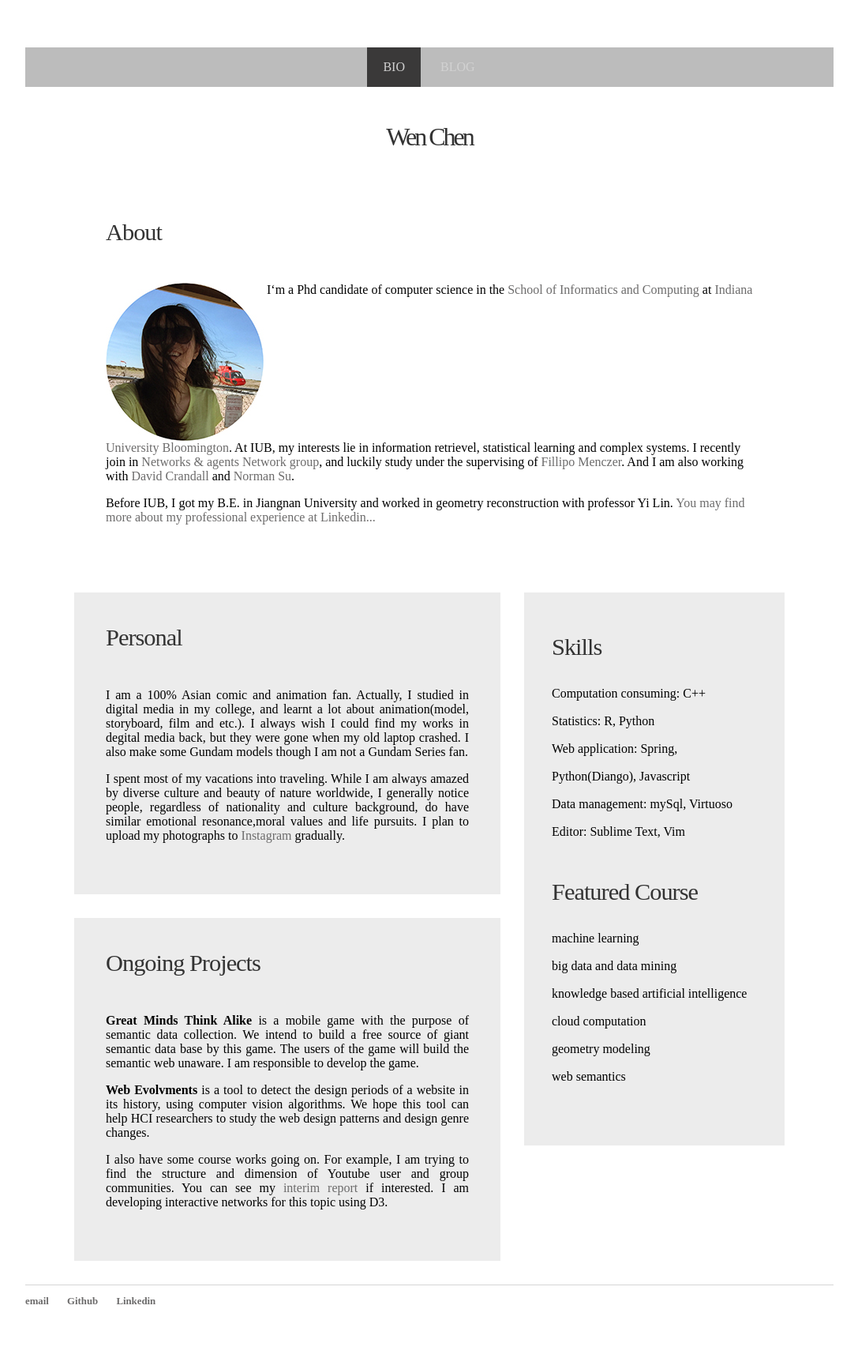
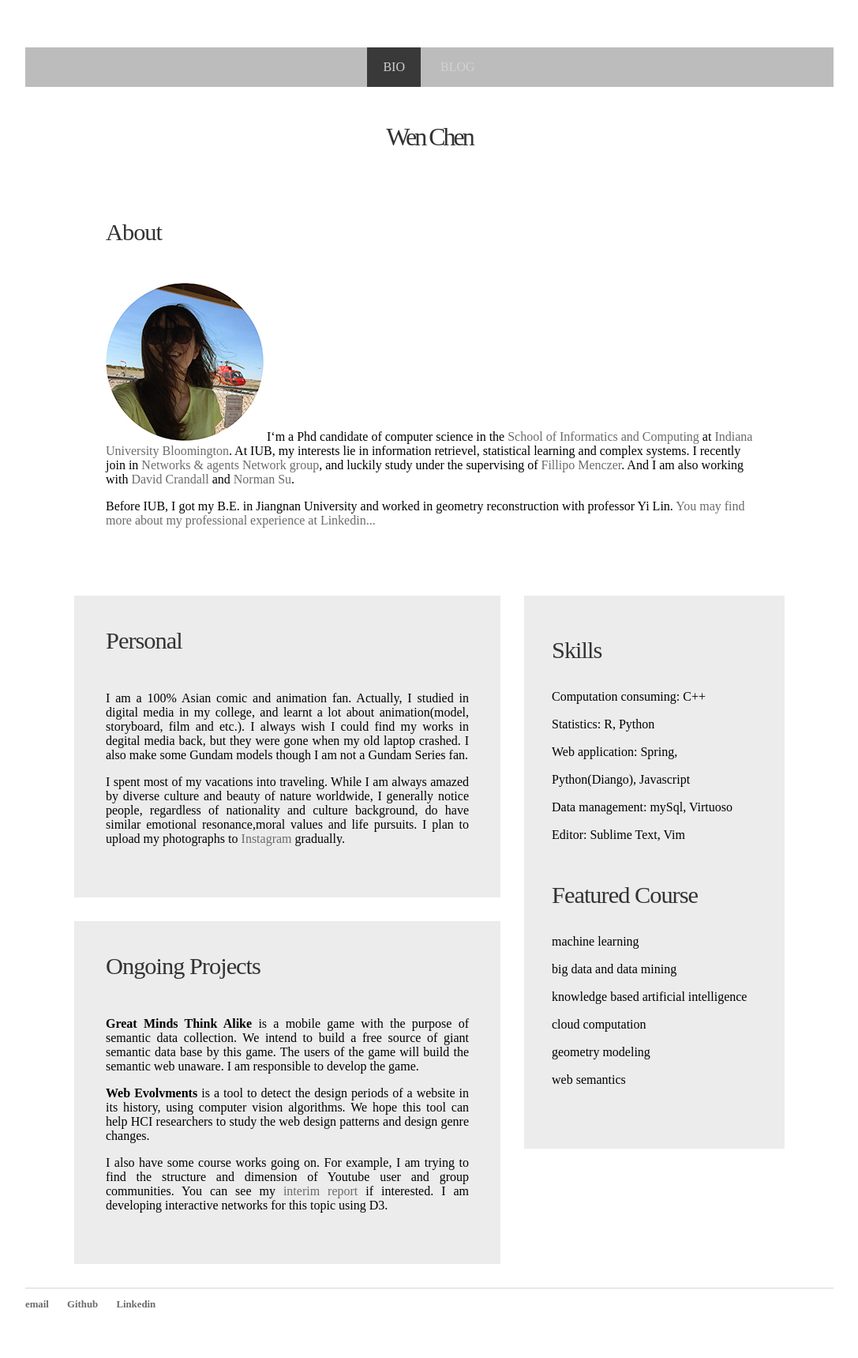
Before and after one commit to roisevege/roisevege.github.io, a Jekyll site: the page built from index.html, in a window 1280 px wide. Shown: the whole page at 79% size, without its empty margins (96-1183 px from the left). Built offline with Jekyll 4.4.1, drawn with Linux system fonts in a browser that asks for light colours.

Commit message:
beta 1.6 css

```diff
--- a/css/main.css
+++ b/css/main.css
@@ -257,6 +257,7 @@
     width: 820px;
     margin: 30px auto 30px auto;
     padding: 40px 40px;
+    background: #ffffff;
 }
 
 #about .title{
--- a/index.html
+++ b/index.html
@@ -10,7 +10,7 @@
 
 	<div id = "about">
 	<h2 class = "title">About</h2>
-	<p><img class = "pure_img" src = "/image/profile.jpg" alt = "Mug Shot of Wen Chen:-)" align="top"> I‘m a Phd candidate of computer science in the <a href = "http://www.soic.indiana.edu/index.html">School of Informatics and Computing</a> at <a href = "https://www.indiana.edu/">Indiana University Bloomington</a>. At IUB, my interests lie in information retrievel, statistical learning and complex systems. I recently join in <a href = "http://cnets.indiana.edu/groups/nan/">Networks & agents Network group</a>, and luckily study under the supervising of <a href = "http://cnets.indiana.edu/people/filippo-menczer/">Fillipo Menczer</a>. And I am also working with <a href = "http://www.cs.indiana.edu/~djcran/">David Crandall</a> and <a href = "http://www.normsu.com/">Norman Su</a>.</p>
+	<p><img class = "pure_img" src = "/image/profile.jpg" alt = "Mug Shot of Wen Chen:-)"> I‘m a Phd candidate of computer science in the <a href = "http://www.soic.indiana.edu/index.html">School of Informatics and Computing</a> at <a href = "https://www.indiana.edu/">Indiana University Bloomington</a>. At IUB, my interests lie in information retrievel, statistical learning and complex systems. I recently join in <a href = "http://cnets.indiana.edu/groups/nan/">Networks & agents Network group</a>, and luckily study under the supervising of <a href = "http://cnets.indiana.edu/people/filippo-menczer/">Fillipo Menczer</a>. And I am also working with <a href = "http://www.cs.indiana.edu/~djcran/">David Crandall</a> and <a href = "http://www.normsu.com/">Norman Su</a>.</p>
 	<p> Before IUB, I got my B.E. in Jiangnan University and worked in geometry reconstruction with professor Yi Lin. <a href = "https://www.linkedin.com/pub/wen-chen/b7/4a8/b3b">You may find more about my professional experience at Linkedin...</a></p>
 	</div><!--/.about-->
 
```
